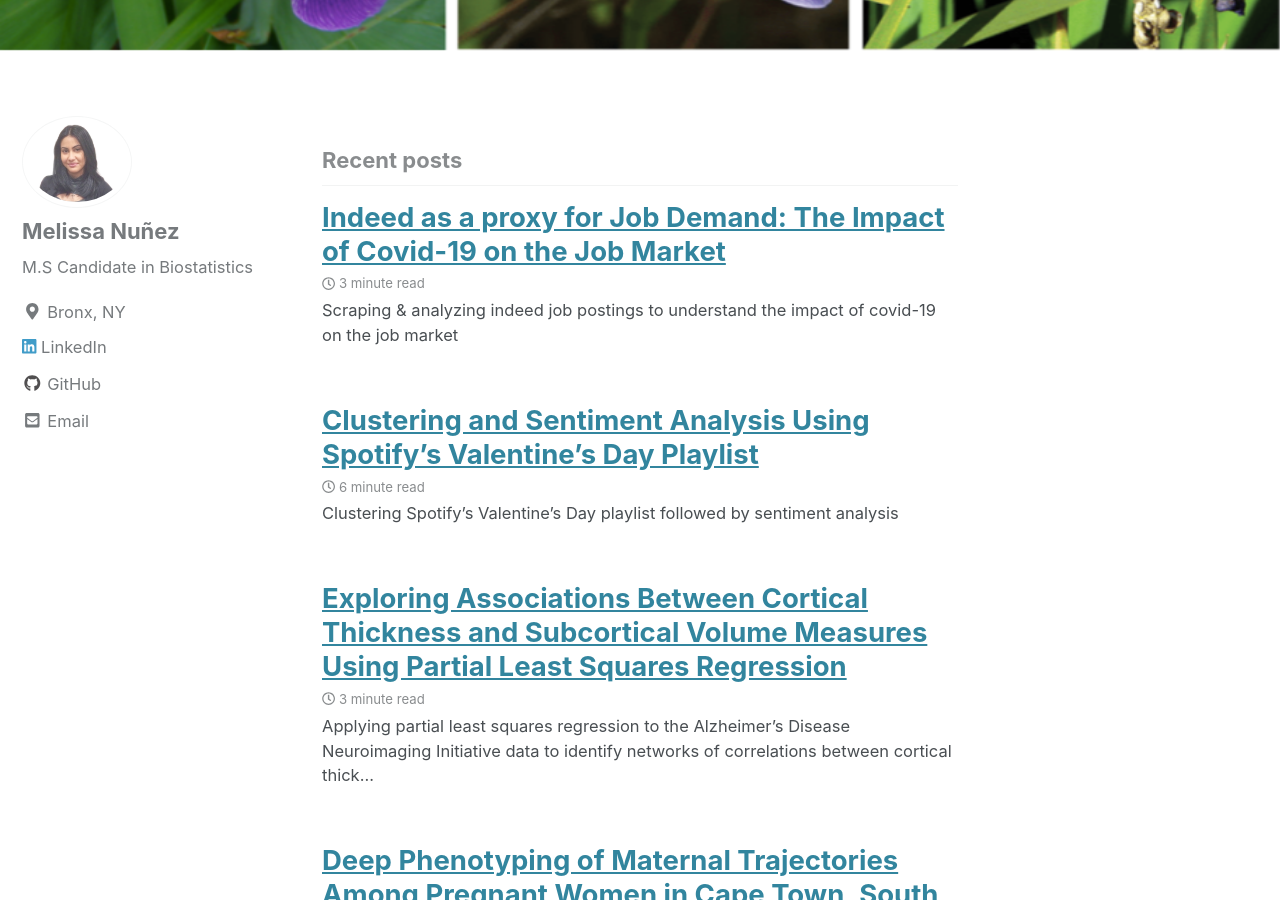
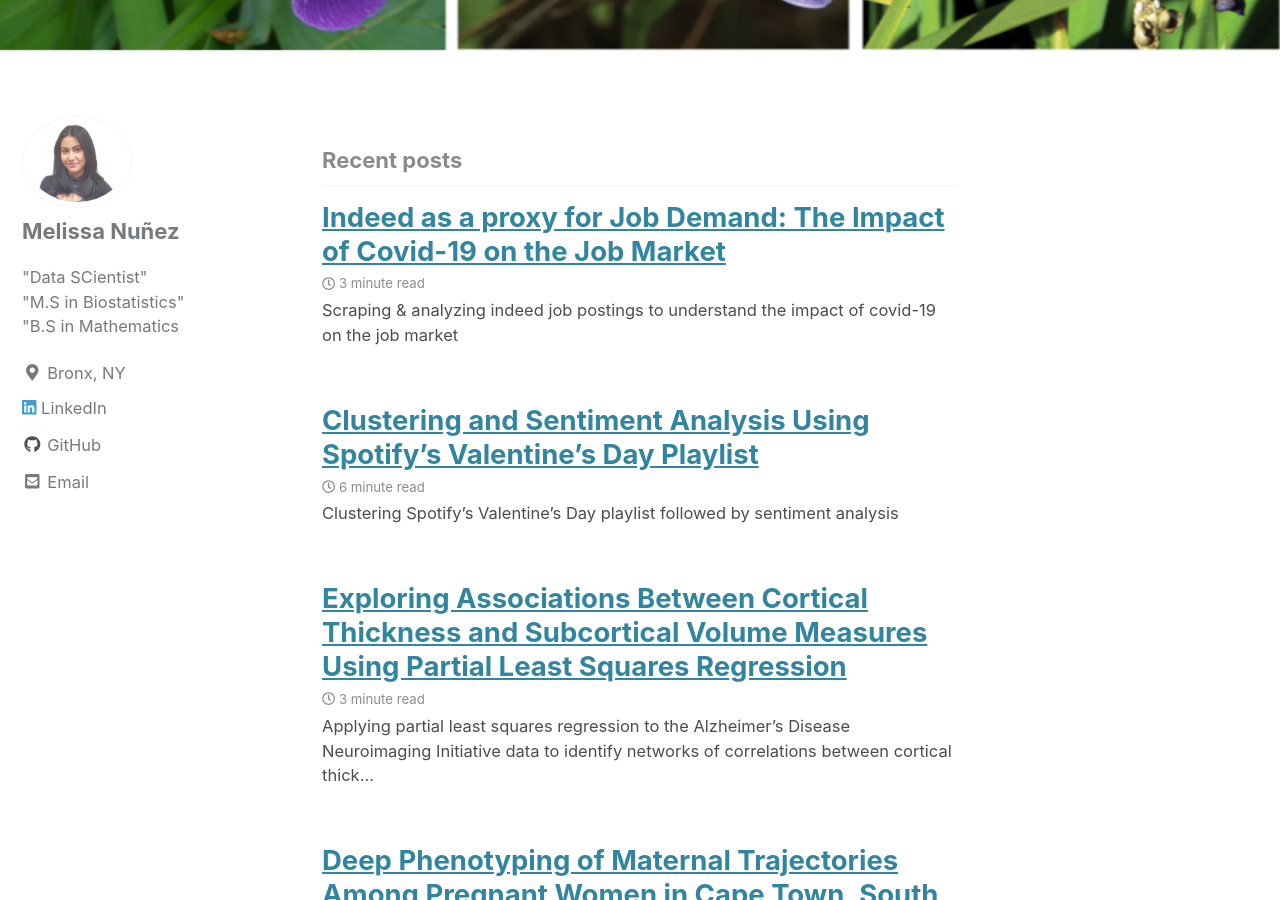
Before and after one commit to melissa-nunez/melissa-nunez.github.io, a Jekyll site: the page built from index.html, in a window 1280 px wide and 900 px high, scrolled down 485 px. Built offline with Jekyll 4.4.1, drawn with Linux system fonts in a browser that asks for light colours; cached includes are drawn as plain includes; the list of posts is cut into pages by our own code.

Commit message:
Update _config.yml

```diff
--- a/_config.yml
+++ b/_config.yml
@@ -108,7 +108,7 @@ analytics:
 author:
   name             : "Melissa Nuñez"
   avatar           : "/images/bio.jpg" # path of avatar image, e.g. "/assets/images/bio-photo.jpg"
-  bio              : "M.S Candidate in Biostatistics"
+  bio              : <p>"Data SCientist"<br>"M.S in Biostatistics"<br>"B.S in Mathematics</p>
   location         : "Bronx, NY"
   email            : "mn2824@columbia.edu"
   links:
```
